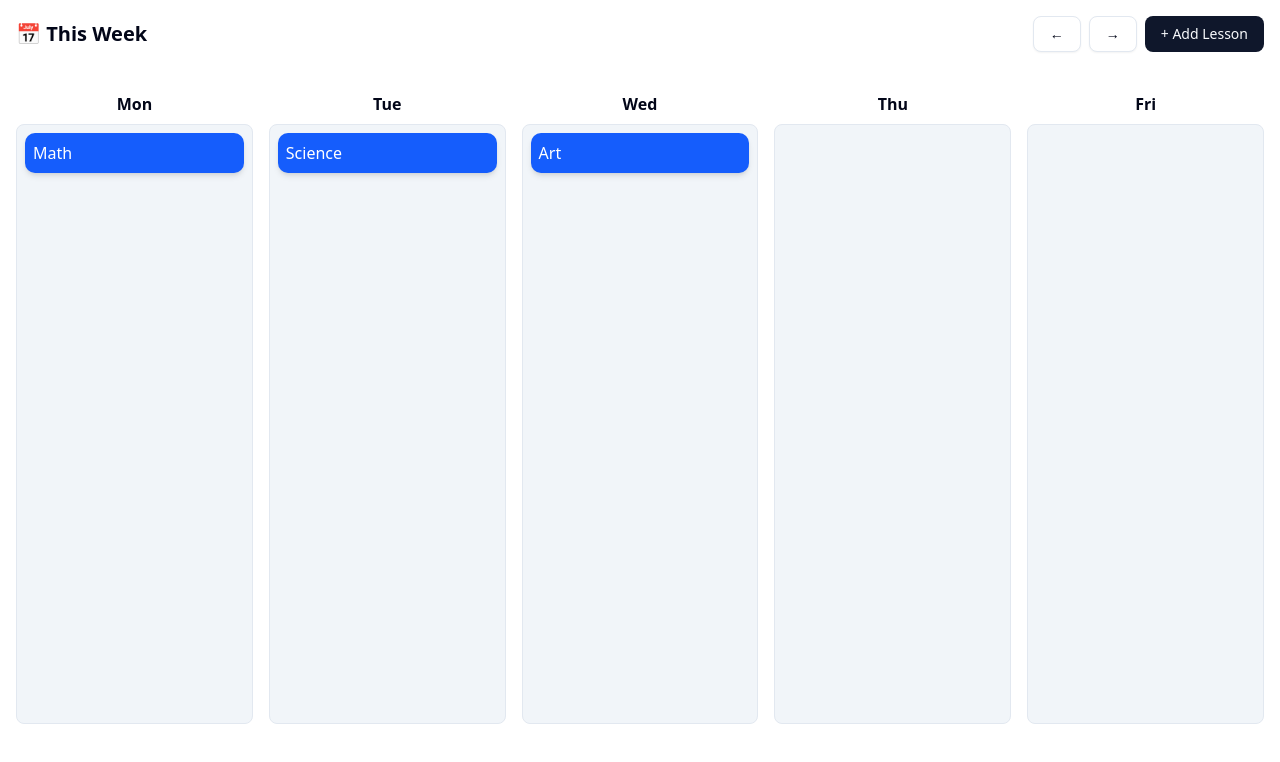
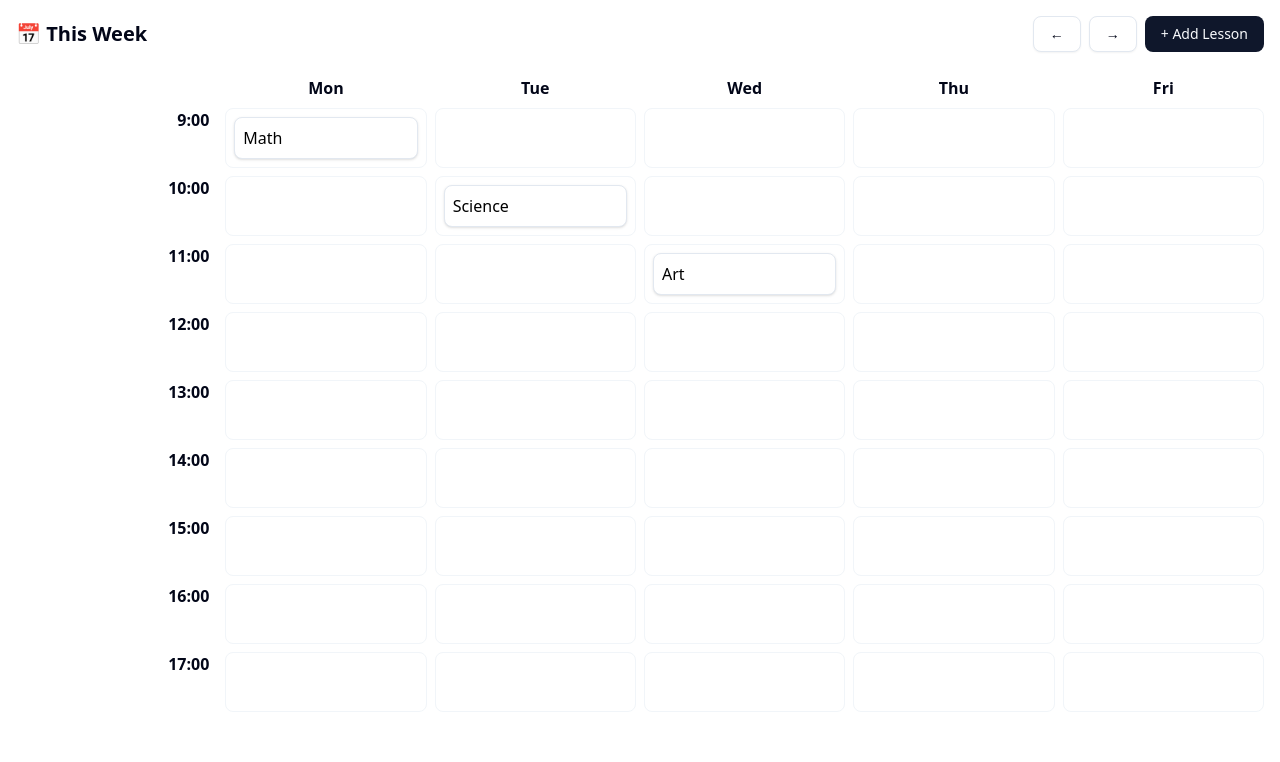
Before and after one commit to ssachin520280/vibe-coding, a Next.js app: page / in a window 1280 px wide. Shown: the top 762 px of the page. Built offline with nearby package versions, Linux system fonts and the light colour scheme.

Commit message:
add framer motion animation

```diff
--- /dev/null
+++ b/app/components/DroppableSlot.tsx
@@ -0,0 +1,28 @@
+'use client';
+
+import { useDroppable } from '@dnd-kit/core';
+import { motion } from 'framer-motion';
+
+type Props = {
+  id: string;
+  children: React.ReactNode;
+};
+
+export default function DroppableSlot({ id, children }: Props) {
+  const { setNodeRef, isOver } = useDroppable({ id });
+
+  return (
+    <motion.div
+      layout
+      ref={setNodeRef}
+      initial={false}
+      animate={{
+        backgroundColor: isOver ? '#d1fae5' : 'rgba(255,255,255,0.05)',
+        transition: { duration: 0.2 },
+      }}
+      className="min-h-[60px] p-2 rounded-md border border-muted"
+    >
+      {children}
+    </motion.div>
+  );
+}
--- a/app/components/LessonCard.tsx
+++ b/app/components/LessonCard.tsx
@@ -1,6 +1,7 @@
 'use client';
 
 import { useDraggable } from '@dnd-kit/core';
+import { motion } from 'framer-motion';
 
 type Props = {
   id: string;
@@ -12,19 +13,26 @@ export default function LessonCard({ id, title }: Props) {
     id,
   });
 
+  const style = transform
+    ? {
+        transform: `translate(${transform.x}px, ${transform.y}px)`,
+      }
+    : undefined;
+
   return (
-    <div
+    <motion.div
       ref={setNodeRef}
+      style={style}
       {...listeners}
       {...attributes}
-      className="bg-blue-600 text-white rounded-lg p-2 cursor-grab active:cursor-grabbing transition shadow-md"
-      style={{
-        transform: transform
-          ? `translate(${transform.x}px, ${transform.y}px)`
-          : undefined,
-      }}
+      layout
+      initial={{ scale: 1 }}
+      whileHover={{ scale: 1.03, boxShadow: '0 4px 12px rgba(0,0,0,0.15)' }}
+      whileTap={{ scale: 1.05 }}
+      transition={{ type: 'spring', stiffness: 300, damping: 20 }}
+      className="bg-white dark:bg-gray-800 text-black dark:text-white p-2 rounded-md border shadow-sm cursor-grab active:cursor-grabbing select-none"
     >
       {title}
-    </div>
+    </motion.div>
   );
 }
--- a/app/components/TimelineGrid.tsx
+++ b/app/components/TimelineGrid.tsx
@@ -5,59 +5,70 @@ import {
   closestCenter,
   DragEndEvent,
 } from '@dnd-kit/core';
-import DroppableColumn from './DroppableColumn';
 import LessonCard from './LessonCard';
 import { useState } from 'react';
+import DroppableSlot from './DroppableSlot';
 
 const days = ['Mon', 'Tue', 'Wed', 'Thu', 'Fri'];
+
+const hours = Array.from({ length: 9 }, (_, i) => i + 9); // 9AM to 17PM
 
 type Lesson = {
   id: string;
   title: string;
   day: string;
+  hour: number;
 };
 
 export default function TimelineGrid() {
   const [lessons, setLessons] = useState<Lesson[]>([
-    { id: '1', title: 'Math', day: 'Mon' },
-    { id: '2', title: 'Science', day: 'Tue' },
-    { id: '3', title: 'Art', day: 'Wed' },
+    { id: '1', title: 'Math', day: 'Mon', hour: 9 },
+    { id: '2', title: 'Science', day: 'Tue', hour: 10 },
+    { id: '3', title: 'Art', day: 'Wed', hour: 11 },
   ]);
 
   const handleDragEnd = (event: DragEndEvent) => {
     const { active, over } = event;
     if (!over) return;
 
-    const activeLesson = lessons.find((l) => l.id === active.id);
-    if (!activeLesson || activeLesson.day === over.id) return;
+    const [newDay, newHourStr] = String(over.id).split('-');
+    const newHour = parseInt(newHourStr);
 
     setLessons((prev) =>
       prev.map((lesson) =>
-        lesson.id === active.id ? { ...lesson, day: over.id as string } : lesson
+        lesson.id === active.id ? { ...lesson, day: newDay, hour: newHour } : lesson
       )
     );
   };
 
   return (
     <DndContext collisionDetection={closestCenter} onDragEnd={handleDragEnd}>
-      <div className="grid grid-cols-5 gap-4 mt-4">
-        {days.map((day) => (
-          <div key={day}>
-            <div className="text-center font-semibold mb-2">{day}</div>
-            <DroppableColumn id={day}>
-              {lessons
-                .filter((lesson) => lesson.day === day)
-                .map((lesson) => (
-                  <LessonCard
-                    key={lesson.id}
-                    id={lesson.id}
-                    title={lesson.title}
-                  />
+      <div className="grid grid-cols-6 gap-2">
+  <div /> {/* Empty top-left cell */}
+  {days.map((day) => (
+    <div key={day} className="text-center font-bold">{day}</div>
+  ))}
+
+  {hours.map((hour) => (
+    <>
+      <div className="text-right pr-2 font-semibold">{hour}:00</div>
+          {days.map((day) => {
+            const slotId = `${day}-${hour}`;
+            const lessonsInSlot = lessons.filter(
+              (l) => l.day === day && l.hour === hour
+            );
+
+            return (
+              <DroppableSlot key={slotId} id={slotId}>
+                {lessonsInSlot.map((lesson) => (
+                  <LessonCard key={lesson.id} id={lesson.id} title={lesson.title} />
                 ))}
-            </DroppableColumn>
-          </div>
-        ))}
-      </div>
+              </DroppableSlot>
+            );
+          })}
+        </>
+      ))}
+    </div>
     </DndContext>
   );
 }
--- a/package.json
+++ b/package.json
@@ -15,6 +15,7 @@
     "@radix-ui/react-slot": "^1.2.2",
     "class-variance-authority": "^0.7.1",
     "clsx": "^2.1.1",
+    "framer-motion": "^12.12.1",
     "lucide-react": "^0.511.0",
     "mongoose": "^8.15.0",
     "next": "15.3.2",
```
Also changed, not shown: 1 other file (tests, documents, lock files or other folders).
